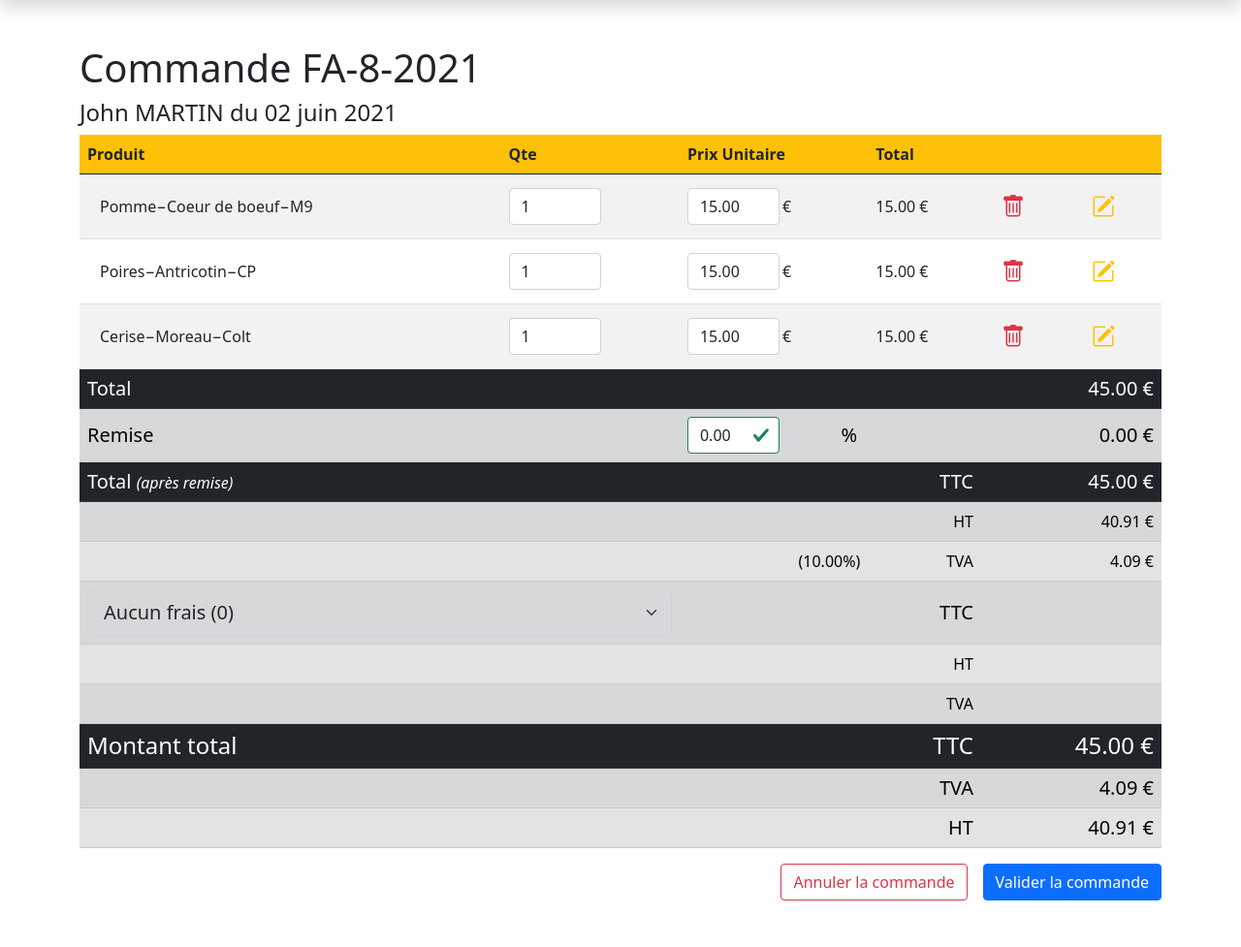
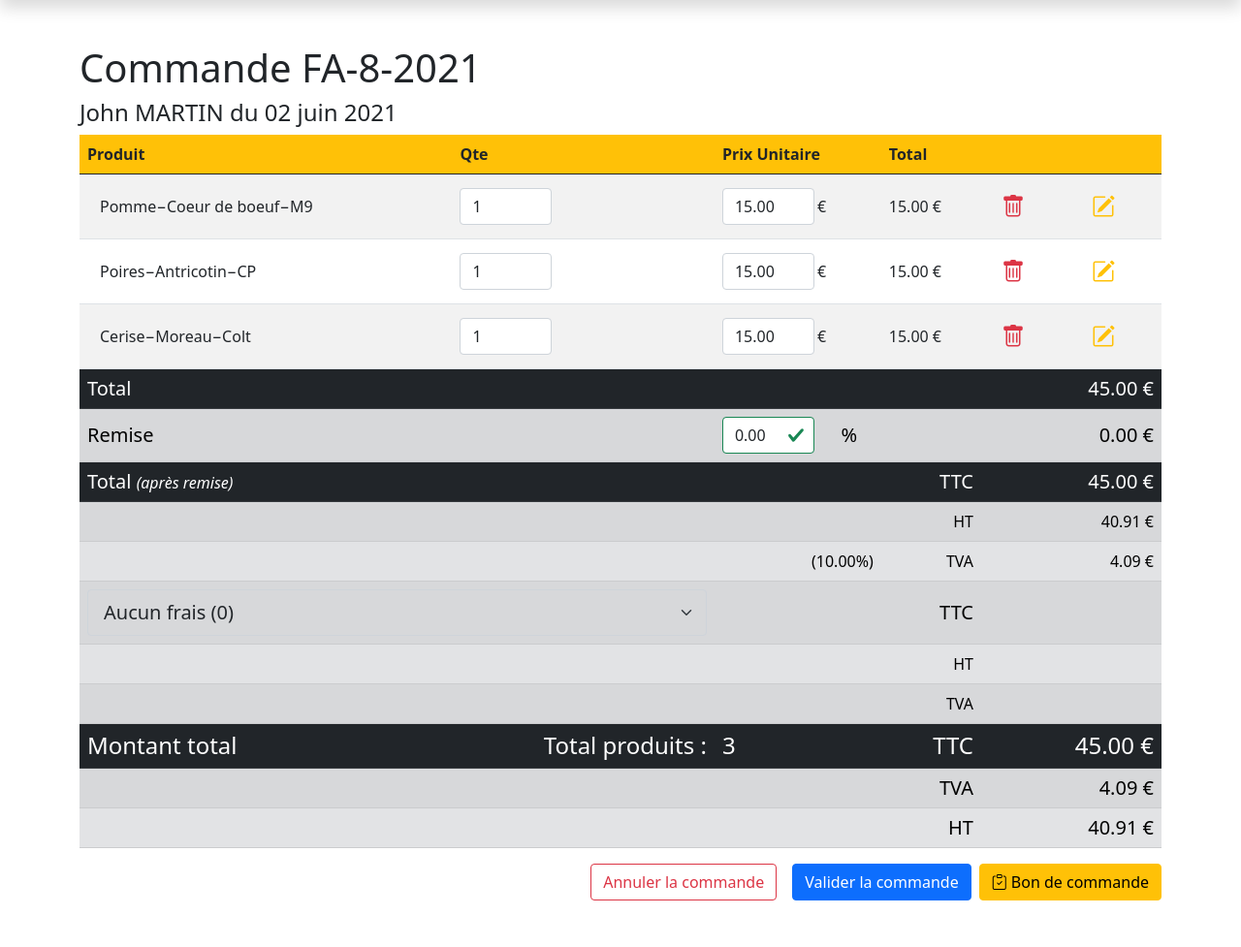
Before and after one commit to Odissine/Pepiniere, a Django app: page /order/detail/8 in a window 1280 px wide. Shown: the part 74-1051 px from the top of the page at 97% size. Run offline with Django 3.2, Linux system fonts and the light colour scheme; a user stored in the database is signed in; data comes from the database, SQL or seed files in the repository; some libraries are stand-ins or nearby versions.

Commit message:
Update for PDF issue

```diff
--- a/order/views.py
+++ b/order/views.py
@@ -23,7 +23,6 @@ locale.setlocale(locale.LC_ALL, 'C')
 
 @login_required
 def order_list(request, date_before=None, date_after=None, statut_request=None, client_request=None):
-
     # orders_list = Commande.objects.filter(statut="En cours")
 
     date_before = request.GET.get('date_before')
@@ -90,7 +89,9 @@ def order_detail(request, id):
     frais_commandes = Frais.objects.all().order_by('prix')
     frais = commande.frais
     total_commande = 0
+    qte_commande = 0
     for order in orders:
+        qte_commande += order.qte
         total_commande += order.total_line
 
     remise_montant = total_commande * commande.remise / 100
@@ -131,6 +132,7 @@ def order_detail(request, id):
         'total_global': total_global,
         'total_global_tva': total_global_tva,
         'total_global_ht': total_global_ht,
+        'order_qte': qte_commande,
     }
 
     return render(request, 'order/detail.html', context)
@@ -265,7 +267,6 @@ def order_update_price(request, id):
 # MISE A JOUR DE LA REMISE SUR UNE COMMANDE (AJAX - CHANGE INPUT)
 @login_required
 def order_update_remise(request, id):
-
     remise = locale.atof(request.POST['remise'])
 
     Commande.objects.filter(pk=id).update(remise=remise)
@@ -305,7 +306,8 @@ def order_update_frais(request, id):
     message = "Frais modifié avec succès !"
     messages.success(request, message)
 
-    return JsonResponse({"prix_frais": frais_commande, "tva_frais": tva_frais, "frais_ht": frais_ht, "tva_montant_frais": tva_montant_frais, "tva_montant_global": tva_commande})
+    return JsonResponse({"prix_frais": frais_commande, "tva_frais": tva_frais, "frais_ht": frais_ht, "tva_montant_frais": tva_montant_frais,
+                         "tva_montant_global": tva_commande})
 
 
 # AJOUT D'UN PRODUIT SUR UNE COMMANDE
@@ -353,6 +355,7 @@ def order_remove(request, id):
 
     return redirect('order:order_detail', order.commande.id)
 
+
 # ANNULATION D'UNE COMMANDE AVEC MISE A JOUR DE LA DATE ET DU STATUT
 @login_required
 def order_cancel(request, id):
@@ -370,6 +373,7 @@ def order_cancel(request, id):
     message = "Commande annulée avec succès !"
     messages.success(request, message)
     return redirect('order:order_detail', id)
+
 
 # COMMANDE TERMINEE AVEC MISE A JOUR DE LA DATE ET DU STATUT
 @login_required
@@ -390,10 +394,12 @@ def order_end(request, id):
 
 
 def order_print(request, id, *args, **kwargs):
+    try:
+        mode = request.GET['mode']
+    except:
+        mode = "0"
 
-    mode = int(request.GET['mode'])
-
-    if mode == 1:
+    if mode == "1":
         path_pdf = 'pdf/facture.html'
         type_pdf = "Facture"
     else:
@@ -406,8 +412,11 @@ def order_print(request, id, *args, **kwargs):
     frais_commandes = Frais.objects.all()
     frais = commande.frais
     total_commande = 0
+    total_qte = 0
+
     for order in orders:
         total_commande += order.total_line
+        total_qte += order.qte
 
     remise_montant = total_commande * commande.remise / 100
     total_post_remise = total_commande - remise_montant
@@ -431,7 +440,7 @@ def order_print(request, id, *args, **kwargs):
     total_global_tva = tva_frais + tva_post_remise
     total_global_ht = frais_ht + total_ht_post_remise
 
-    image = settings.STATIC_ROOT+'/img/logo_facture.png'
+    image = settings.STATIC_ROOT + '/img/logo_facture.png'
 
     context = {
         'commande': commande,
@@ -450,6 +459,7 @@ def order_print(request, id, *args, **kwargs):
         'total_global_tva': total_global_tva,
         'total_global_ht': total_global_ht,
         'image': image,
+        'order_qte': total_qte,
     }
     html = template.render(context)
     pdf = render_to_pdf(path_pdf, context)
--- a/pepiniere/templates/order/detail.html
+++ b/pepiniere/templates/order/detail.html
@@ -160,7 +160,9 @@
     </tr>
     {% endif %}
     <tr class="table-dark h4">
-        <td colspan="3" class="text-start">Montant total</td>
+        <td class="text-start">Montant total</td>
+        <td class="text-end">Total produits : </td>
+        <td class="text-start">{{ order_qte }}</td>
         <td class="text-end">TTC</td>
         <td colspan="2" class="num text-end" id="td_total_global">{{ total_global|floatformat:2 }} €</td>
     </tr>
@@ -197,6 +199,9 @@
         <button type="submit" class="btn btn-primary">Valider la commande</button>
         {% csrf_token %}
     </form>
+    {% endif %}
+    {% if commande.statut.nom == "Validée" or commande.statut.nom == "En cours" %}
+        <div class="col-md-auto"><a target="_blank" href="{% url 'order:order_print' commande.id %}?download=1" class="btn btn-warning"><i class="bi bi-clipboard-check"></i> Bon de commande</a></div>
     {% endif %}
     {% if commande.statut.nom == "Terminée" or commande.statut.nom == "Validée"%}
         <div class="col-md-auto"><a target="_blank" href="{% url 'order:order_print' commande.id %}?download=1&mode=1" class="btn btn-warning"><i class="bi bi-clipboard-check"></i> Facture</a></div>
--- a/pepiniere/templates/pdf/boncommande.html
+++ b/pepiniere/templates/pdf/boncommande.html
@@ -135,7 +135,8 @@
             </tr>
             {% endif %}
             <tr style="background-color:black; color:white; font-size:2.5rem; vertical-align:middle; padding:.4rem .2rem .1rem .2rem;">
-                <td colspan="2" style="text-align:left;">Montant total</td>
+                <td style="text-align:left;">Montant total</td>
+                <td >Qte : {{ order_qte }}</td>
                 <td style="text-align:right;">TTC</td>
                 <td style="text-align:right;">{{ total_global|floatformat:2 }} €</td>
             </tr>
--- a/pepiniere/templates/pdf/facture.html
+++ b/pepiniere/templates/pdf/facture.html
@@ -132,7 +132,8 @@
             </tr>
             {% endif %}
             <tr style="background-color:black; color:white; font-size:2.5rem; vertical-align:middle; padding:.4rem .2rem .1rem .2rem;">
-                <td colspan="2" style="text-align:left;">Montant total</td>
+                <td style="text-align:left;">Montant total</td>
+                <td style="text-align:right;">Qte : {{ order_qte }}</td>
                 <td style="text-align:right;">TTC</td>
                 <td style="text-align:right;">{{ total_global|floatformat:2 }} €</td>
             </tr>
```
Also changed, not shown: onlineshop/views.py (+9 -9 lines), pepiniere/settings.py (+7 -7 lines), 1 other file.
